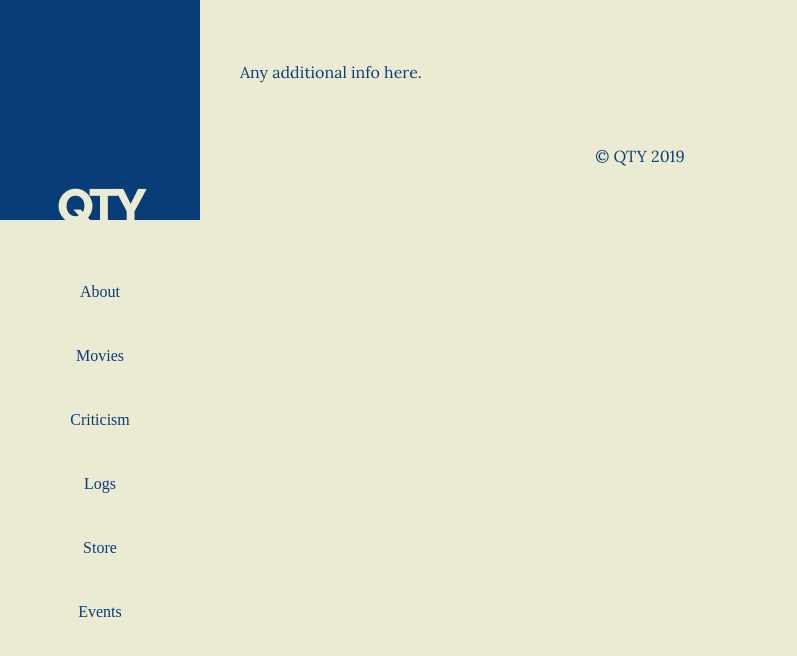
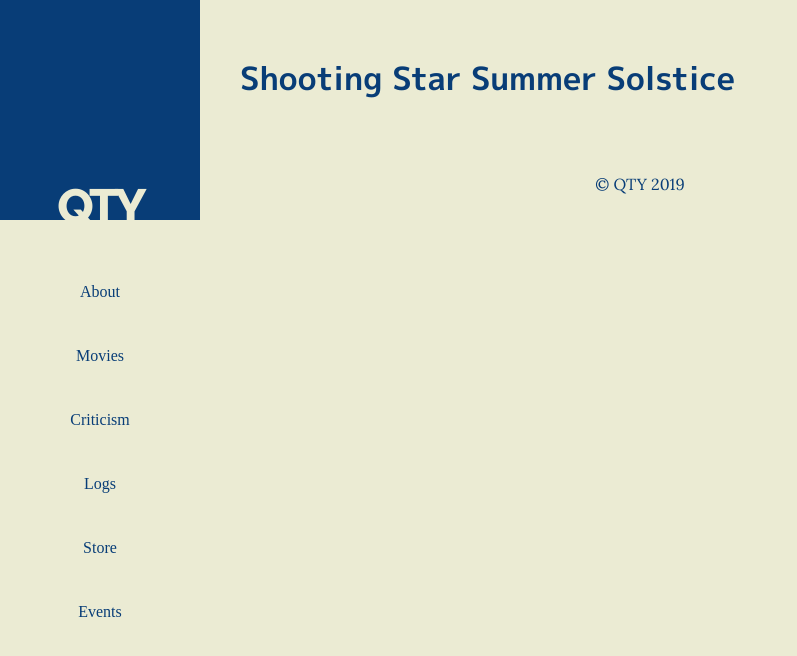
Before and after one commit to naobot/qty-cinema, a Jekyll site: the page built from _movies/shooting-star-summer-solstice.md, in a window 1280 px wide. Shown: the top 656 px of the page, without its empty margins (0-797 px from the left). Built offline with Jekyll 4.4.1, drawn with Linux system fonts in a browser that asks for light colours; some web fonts are replaced.

Commit message:
film page

```diff
--- a/_includes/logs.html
+++ b/_includes/logs.html
@@ -1,9 +1,9 @@
 <div class="logs">
 {% for log in site.data.logs %}
 <div class="a-log">
-  {% if log.image and log.image != '' %}<div class="film-image"><a href="{{ log.link }}"><img src="{{ log.image | relative_url }}"></a></div>{% endif %}
+  {% if log.image and log.image != '' %}<div class="film-image">{% if log.link and log.link != '' %}<a href="{{ log.link }}"><img src="{{ log.image | relative_url }}"></a>{% else %} <img src="{{ log.image | relative_url }}">{% endif %}</div>{% endif %}
 
-  <h1 class="log-name"><a href="{{ log.link }}">{{ log.title }}</a></h1>
+  <h1 class="log-name">{% if log.link and log.link != '' %}<a href="{{ log.link }}">{{ log.title }}</a>{% else %}{{ log.title }}{% endif %}</h1>
   <p>{{ log.description | smartify }}</p>
 </div>
 {% endfor %}
--- a/_movies/shooting-star-summer-solstice.md
+++ b/_movies/shooting-star-summer-solstice.md
@@ -1,11 +1,8 @@
 ---
 title: Shooting Star Summer Solstice
-director: Kelley Dong
-link: https://www.youtube.com/watch?v=DbC3JzrcAPk
-synopsis: 'Alexander von Humboldt climbs a volcano. A parade comes to town. '
-release: "2019"
-image: assets/uploads/Movies_KD_ShootingStar.png
 
 ---
 
-Any additional info here.
+{% assign movie = site.movies | where:"title", page.title  | first %}
+
+<h1>{{ movie.title }}</h1>
```
Also changed, not shown: 1 other file.
